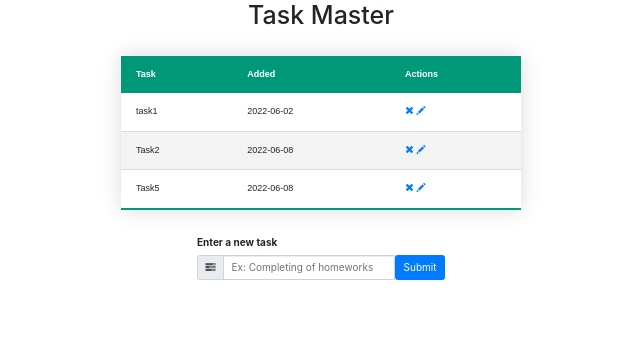
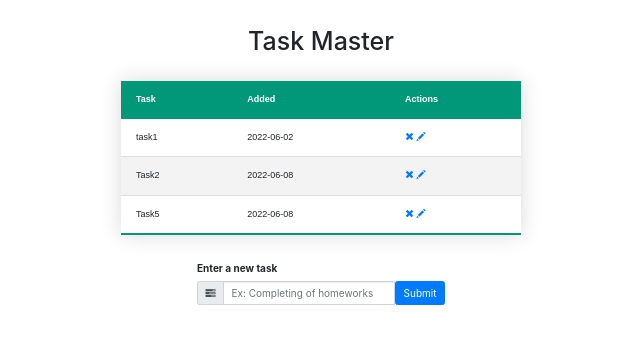
Before and after one commit to uzunb/todo-flask, a Flask app: page / in a window 1280 px wide. Shown: the top 344 px of the page, without its empty margins (319-959 px from the left). Run offline with Flask 2, Linux system fonts and the light colour scheme; data comes from the database, SQL or seed files in the repository; some libraries are stand-ins or nearby versions.

Commit message:
README.md was updated.

```diff
--- a/flaskr/templates/blog/index.html
+++ b/flaskr/templates/blog/index.html
@@ -10,11 +10,11 @@
 
 {% block body %}
 <div class="content">
-    <h1 style="text-align: center">Task Master</h1>
+    <h1 style="text-align: center; margin-top: 2%;">Task Master</h1>
     {% if tasks|length < 1 %} <h4 style="text-align: center">There are no tasks. Create one below!</h4>
         {% else %}
 
-        <table class="styled-table" style="margin: auto; margin-top: 2%; margin-bottom: 2%;">
+        <table class="styled-table" style="margin: auto; margin-top: 2%; margin-bottom: 2%;  width: fit-content;">
             <thead>
                 <tr>
                     <th>Task</th>
```
Also changed, not shown: README.md, resources/snapshot1.png (added).
